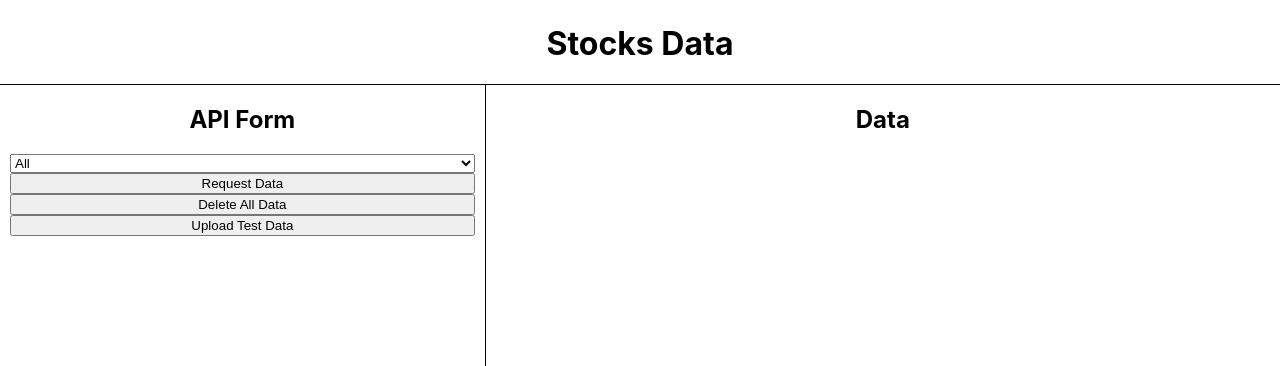
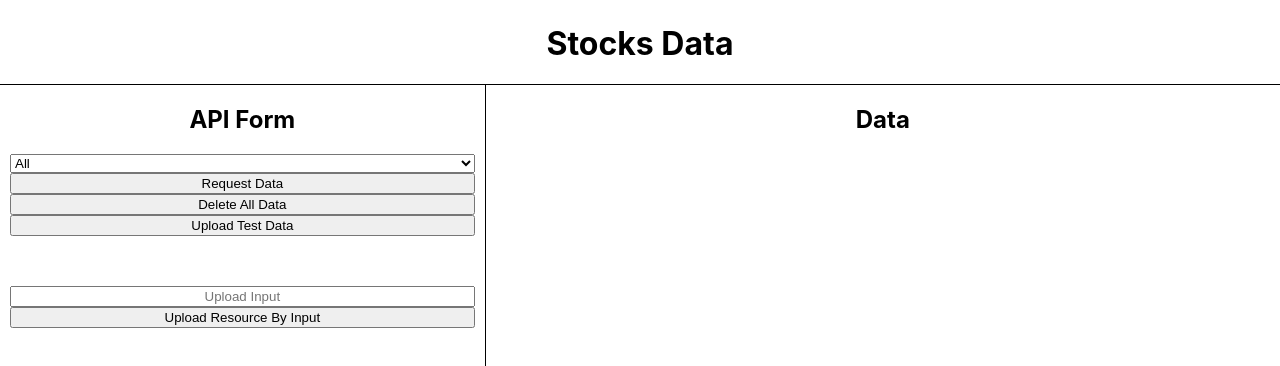
Before and after one commit to mguadagni/stocks-api-react, a React (Create React App) app: page / in a window 1280 px wide. Shown: the top 366 px of the page. Built offline with nearby package versions, Linux system fonts and the light colour scheme.

Commit message:
Implemented "Upload resource by input"

```diff
--- a/src/components/ApiDataDiv.js
+++ b/src/components/ApiDataDiv.js
@@ -11,9 +11,7 @@ export const ApiDataDiv = (props) => {
         <h2>Data</h2>
         {/*JSON.stringify(data, null, 2)*/}
         {data.length > 0 ? data.map(stock => {return (
-          <div key={stock.id} style={{border: "1px solid grey", marginTop: 10, borderRadius: 5}}>
             <StockOverview data={stock} />
-          </div>
         )}) : null}
     </div>
   )
--- a/src/components/ApiFormDiv.js
+++ b/src/components/ApiFormDiv.js
@@ -7,10 +7,10 @@ export const ApiFormDiv = (props) => {
     const BASE_URI = "http://localhost:4000/api/overview/"
 
     const [formData, setFormData]= useState({query: '', selectedQuery: 'all', uploadInput: ''})
+    const {selectedQuery, query, uploadInput} = formData;
 
     const {setData} = useApiDataContext();
 
-    const {selectedQuery, query, uploadInput} = formData;
 
     const noQueryOptions = ['all']
 
@@ -42,6 +42,20 @@ export const ApiFormDiv = (props) => {
         axios.post(BASE_URI + "all")
         .then( res => {
             setData(res.data)
+            setFormData({...formData, uploadInput: ''})
+            alert("Uploaded Test Resources")
+            console.log(res.data);
+        })
+        .catch( err => {
+            alert("Error: \n" + err.message)
+            console.log(err);
+        })
+    }
+
+    const uploadResources = () => {
+        axios.post(BASE_URI + uploadInput)
+        .then( res => {
+            setData([res.data])
             alert("Uploaded Test Resources")
             console.log(res.data);
         })
@@ -88,6 +102,21 @@ export const ApiFormDiv = (props) => {
         >
             Upload Test Data
         </button>
+
+        <input
+            style={{textAlign: 'center', marginTop: 50}}
+            type='text'
+            id='text-input'
+            placeholder='Upload Input'
+            value={uploadInput}
+            onChange={e=>{setFormData({...formData, uploadInput: e.target.value})}}
+        />
+        <button
+            syle={{marginTop:10}}
+            onClick={uploadResources}
+        >
+            Upload Resource By Input
+        </button>
     </div>
   )
 }
```
Lines whose indentation alone changed are shown as unchanged.
